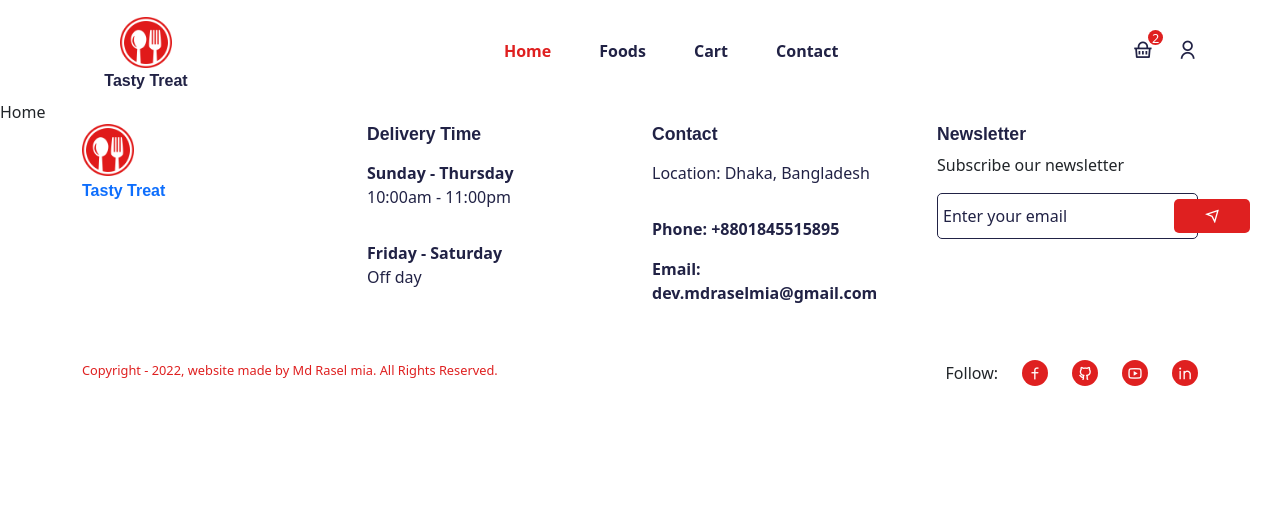
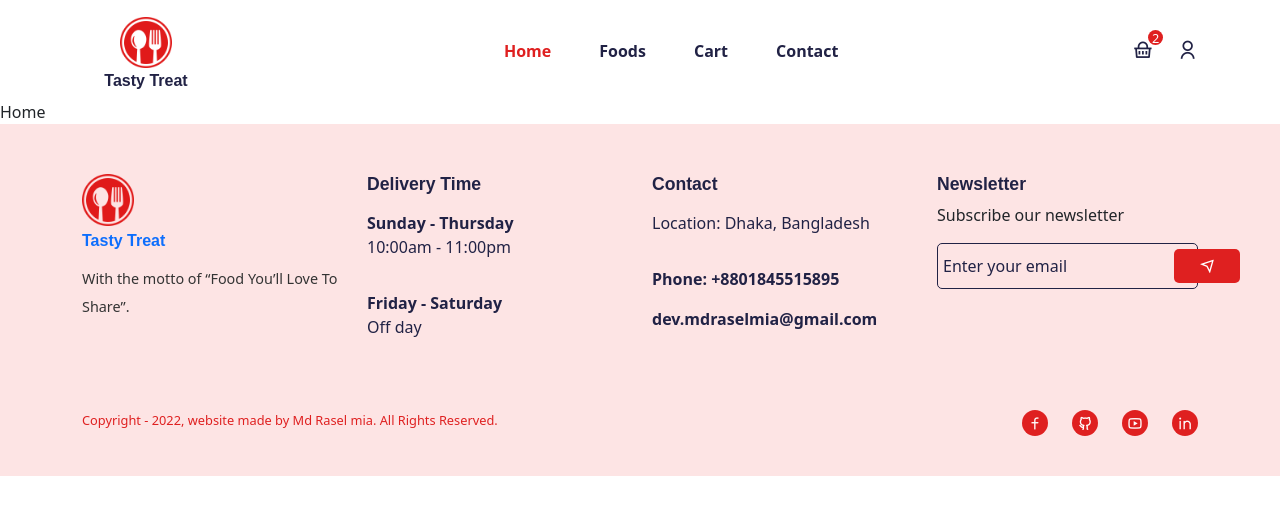
Before and after one commit to mdraselmiah95/tasty-treat-app, a React (Create React App) app: page /home in a window 1280 px wide. Shown: the top 514 px of the page. Built offline with nearby package versions, Linux system fonts and the light colour scheme; a web font is replaced by a local one.

Commit message:
WIP on Tasty Treat Food app

```diff
--- a/src/components/Footer/Footer.jsx
+++ b/src/components/Footer/Footer.jsx
@@ -10,12 +10,13 @@ const Footer = () => {
       <Container>
         <Row>
           <Col lg="3" md="4" sm="6">
-            <Link to="/">
-              <div className="footer__logo text-start">
+            <div className="footer__logo text-start">
+              <Link to="/">
                 <img src={logo} alt="logo" />
                 <h5>Tasty Treat</h5>
-              </div>
-            </Link>
+              </Link>
+              <p>With the motto of “Food You’ll Love To Share”.</p>
+            </div>
           </Col>
           <Col lg="3" md="4" sm="6">
             <h5 className="footer__title">Delivery Time</h5>
@@ -42,7 +43,7 @@ const Footer = () => {
               </ListGroupItem>
 
               <ListGroupItem className=" delivery__time-item border-0 ps-0">
-                <span>Email: dev.mdraselmia@gmail.com</span>
+                <span> dev.mdraselmia@gmail.com</span>
               </ListGroupItem>
             </ListGroup>
           </Col>
@@ -68,7 +69,7 @@ const Footer = () => {
           {/* social link */}
           <Col lg="6" md="6">
             <div className="social__links d-flex align-items-center gap-4 justify-content-end">
-              <p className="m-0">Follow: </p>
+              {/* <p className="m-0">Follow: </p> */}
               <span>
                 <a href="https://www.facebook.com/mdraselmiah15" target="blank">
                   <i class="ri-facebook-line"></i>
--- a/src/styles/footer.css
+++ b/src/styles/footer.css
@@ -1,4 +1,4 @@
-.footer {
+footer {
   padding-top: 50px;
   padding-bottom: 30px;
   background: #fde4e4;
@@ -61,7 +61,7 @@
 
 .newsletter span {
   background: #df2020;
-  padding: 5px 30px;
+  padding: 5px 25px;
   border-radius: 5px;
 }
 
```
